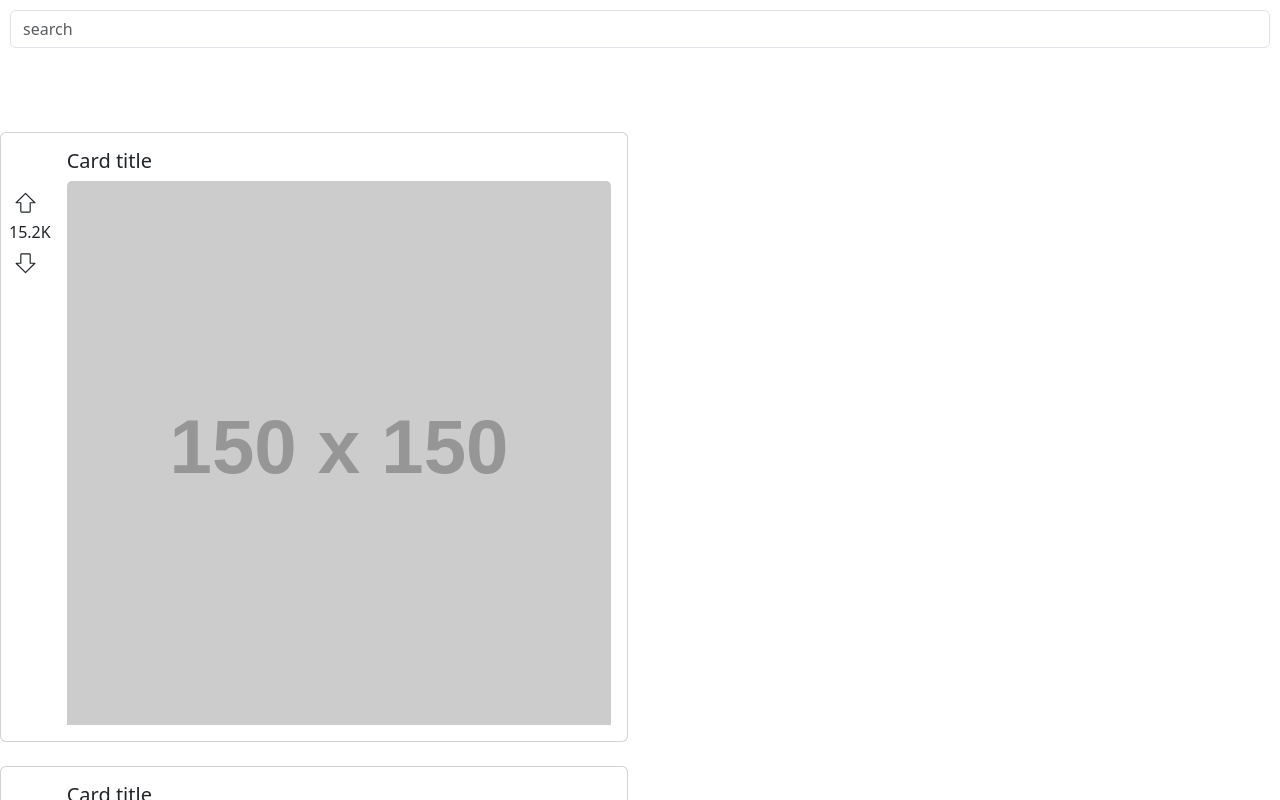
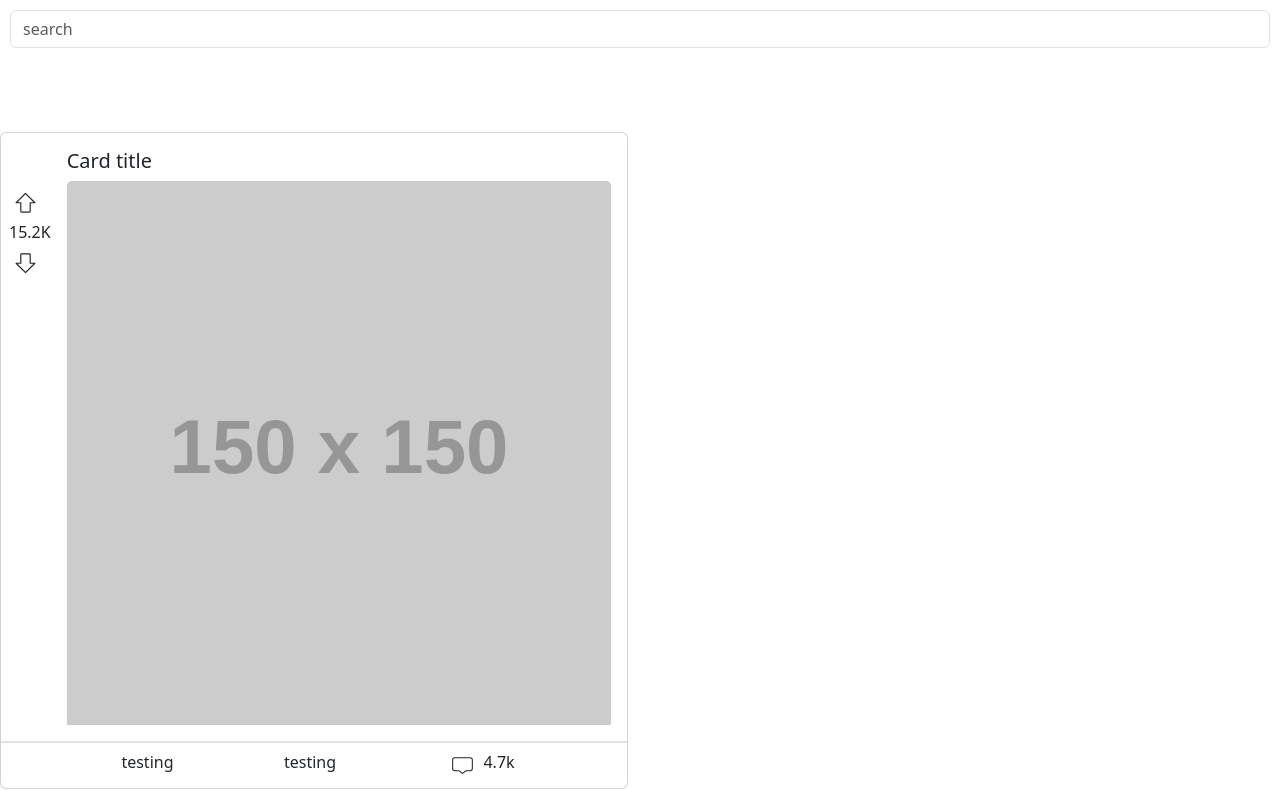
Before and after one commit to dselmer/react-reddit-clone, a React (Create React App) app: page / in a window 1280 px wide. Shown: the top 800 px of the page. Built offline with nearby package versions, Linux system fonts and the light colour scheme.

Commit message:
added footer and icons to footer

```diff
--- a/src/App.js
+++ b/src/App.js
@@ -1,7 +1,7 @@
 import React from "react";
-import SearchBar from "./components/navbar/SearchBar";
+import SearchBar from "./components/searchBar/SearchBar";
 import "bootstrap/dist/css/bootstrap.min.css";
-import DisplayCard from "./components/DisplayCard";
+import DisplayCard from "./components/displayCard/DisplayCard";
 
 export default function App() {
   return (
--- a/src/components/DisplayCard.js
+++ b/src/components/displayCard/DisplayCard.js
@@ -2,10 +2,10 @@ import React from "react";
 import Card from "react-bootstrap/Card";
 import Col from "react-bootstrap/Col";
 import Row from "react-bootstrap/Row";
-import "../App.css";
+import "../../App.css";
 import { PiArrowFatUpLight } from "react-icons/pi";
 import { PiArrowFatDownLight } from "react-icons/pi";
-
+import Footer from "../footer/Footer";
 export default function DisplayCard() {
   return (
     <>
@@ -29,6 +29,7 @@ export default function DisplayCard() {
                       />
                     </Card.Body>
                   </div>
+                  <Footer />
                 </Card>
               </Col>
             </>
--- /dev/null
+++ b/src/components/footer/Footer.js
@@ -0,0 +1,16 @@
+import React from "react";
+import styles from "../footer/styles.css";
+import { CiChat2 } from "react-icons/ci";
+
+export default function Footer() {
+  return (
+    <div className="footer-container">
+      <h6>testing </h6>
+      <h6>testing </h6>
+      <div className="icon-container">
+        <CiChat2 className="icons" />
+        <h6>4.7k</h6>
+      </div>
+    </div>
+  );
+}
--- /dev/null
+++ b/src/components/footer/styles.css
@@ -0,0 +1,17 @@
+* {
+  margin: 0;
+  padding: 0;
+  box-sizing: border-box;
+}
+
+.icon-container {
+  display: flex;
+  justify-content: center;
+}
+
+.footer-container {
+  display: flex;
+  justify-content: space-evenly;
+  padding: 10px;
+  border-top: 2px solid rgb(228, 225, 225);
+}
```
Also changed, not shown: src/components/searchBar/SearchBar.js (renamed from src/components/navbar/SearchBar.js).
